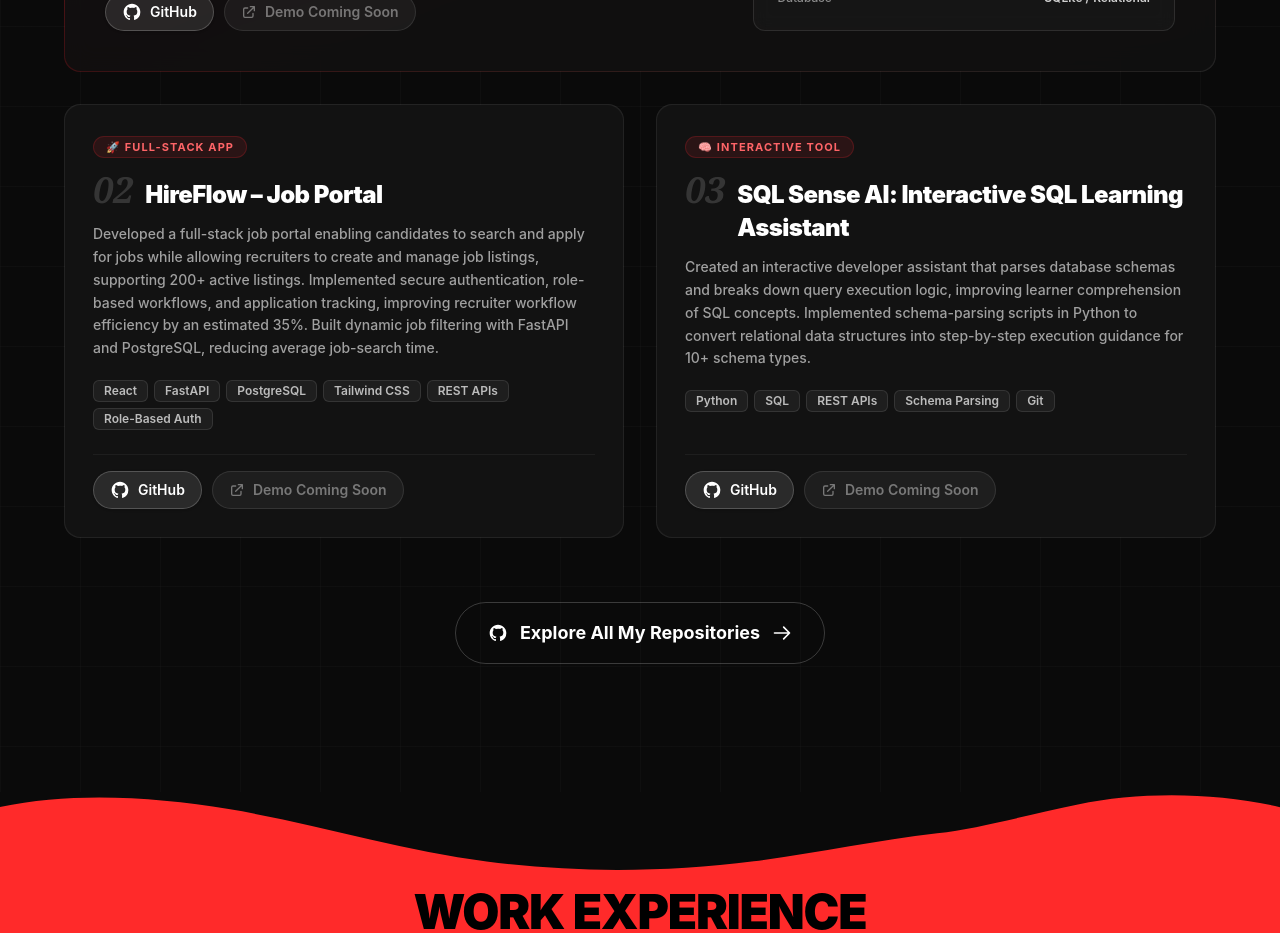
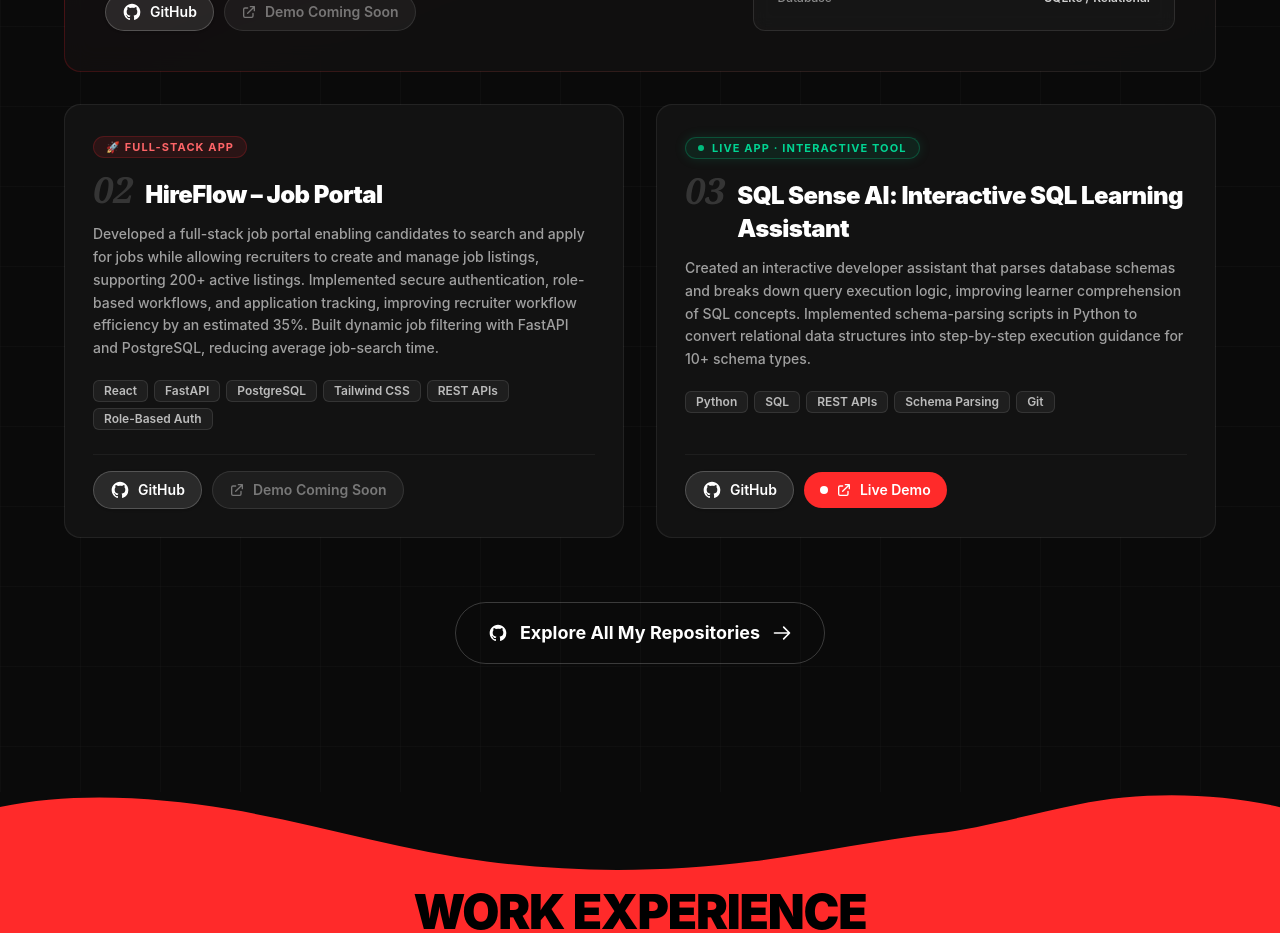
Before and after one commit to saiteja9154/sai-teja-portfolio, a React (Vite) app: page / in a window 1280 px wide. Shown: the part 5020-5953 px from the top of the page. Built offline with nearby package versions, Linux system fonts and the light colour scheme; no server answers.

Commit message:
add the live link of the sensi ai project

```diff
--- a/src/components/Projects.jsx
+++ b/src/components/Projects.jsx
@@ -36,10 +36,16 @@ const ActionButtons = ({ project }) => (
         rel={project.links.demo ? "noopener noreferrer" : undefined}
         className={`flex items-center gap-2 px-4 py-2 rounded-full text-xs md:text-sm font-semibold transition-all duration-300 ${
           project.links.demo
-            ? 'bg-[#ff2a2a] text-white hover:bg-red-600 hover:shadow-[0_0_20px_rgba(255,42,42,0.4)]'
+            ? 'bg-[#ff2a2a] text-white hover:bg-red-600 hover:shadow-[0_0_20px_rgba(255,42,42,0.5)] active:scale-95'
             : 'bg-white/5 text-white/40 border border-white/10 cursor-not-allowed'
         }`}
       >
+        {project.links.demo && (
+          <span className="relative flex h-2 w-2">
+            <span className="animate-ping absolute inline-flex h-full w-full rounded-full bg-white opacity-75"></span>
+            <span className="relative inline-flex rounded-full h-2 w-2 bg-white"></span>
+          </span>
+        )}
         <ExternalLinkIcon />
         {project.links.demo ? 'Live Demo' : 'Demo Coming Soon'}
       </a>
@@ -156,7 +162,17 @@ const ProjectCard = ({ project, aosDelay }) => {
         <div>
           {/* Badge */}
           {project.badge ? (
-            <span className="inline-flex items-center gap-1.5 text-[11px] font-bold tracking-widest uppercase text-red-400 bg-red-500/10 px-3 py-0.5 rounded-full border border-red-500/20 mb-3">
+            <span className={`inline-flex items-center gap-1.5 text-[11px] font-bold tracking-widest uppercase px-3 py-0.5 rounded-full border mb-3 ${
+              project.links.demo
+                ? 'text-emerald-400 bg-emerald-500/10 border-emerald-500/30 shadow-[0_0_12px_rgba(16,185,129,0.15)]'
+                : 'text-red-400 bg-red-500/10 border-red-500/20'
+            }`}>
+              {project.links.demo && (
+                <span className="relative flex h-1.5 w-1.5 mr-0.5">
+                  <span className="animate-ping absolute inline-flex h-full w-full rounded-full bg-emerald-400 opacity-75"></span>
+                  <span className="relative inline-flex rounded-full h-1.5 w-1.5 bg-emerald-500"></span>
+                </span>
+              )}
               {project.badge}
             </span>
           ) : (
@@ -166,7 +182,20 @@ const ProjectCard = ({ project, aosDelay }) => {
           {/* Number + Title */}
           <div className="flex items-baseline gap-3 mb-3">
             <span className="text-3xl md:text-4xl font-black text-white/15 font-serif italic">{project.number}</span>
-            <h3 className="text-xl md:text-2xl font-black text-white tracking-tight leading-snug">{project.title}</h3>
+            <h3 className="text-xl md:text-2xl font-black text-white tracking-tight leading-snug">
+              {project.links.demo ? (
+                <a
+                  href={project.links.demo}
+                  target="_blank"
+                  rel="noopener noreferrer"
+                  className="hover:text-red-400 transition-colors"
+                >
+                  {project.title}
+                </a>
+              ) : (
+                project.title
+              )}
+            </h3>
           </div>
 
           {/* Description */}
--- a/src/data/portfolioData.js
+++ b/src/data/portfolioData.js
@@ -213,14 +213,14 @@ export const projects = [
   {
     id: "sql-sense-ai",
     number: "03",
-    badge: "🧠 Interactive Tool",
+    badge: "Live App · Interactive Tool",
     title: "SQL Sense AI: Interactive SQL Learning Assistant",
     description:
       "Created an interactive developer assistant that parses database schemas and breaks down query execution logic, improving learner comprehension of SQL concepts. Implemented schema-parsing scripts in Python to convert relational data structures into step-by-step execution guidance for 10+ schema types.",
     techTags: ["Python", "SQL", "REST APIs", "Schema Parsing", "Git"],
     links: {
       github: "https://github.com/saiteja9154",
-      demo: null,
+      demo: "https://sql-learning-assistant-ai.vercel.app/",
     },
     isFlagship: false,
   },
```
Also changed, not shown: 1 other file (tests, documents, lock files or other folders).
